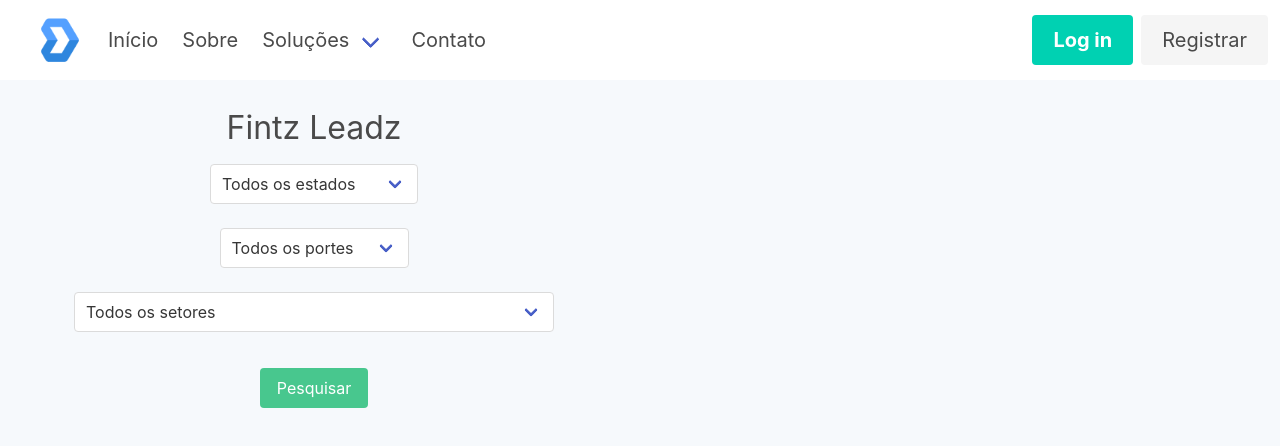
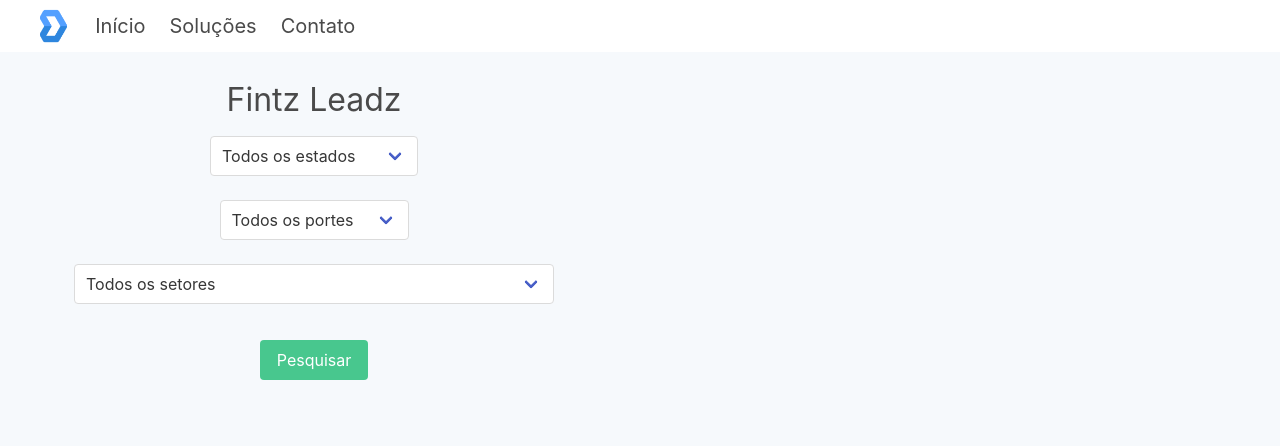
Before and after one commit to thefintz/Leadz, a React (Create React App) app: page / in a window 1280 px wide. Shown: the top 446 px of the page. Built offline with nearby package versions, Linux system fonts and the light colour scheme.

Commit message:
now navbar properly collapses

```diff
--- a/src/components/Navbar.js
+++ b/src/components/Navbar.js
@@ -1,8 +1,8 @@
 const Navbar = () => {
-  return <nav class="navbar pl-5" style={{ height: "5rem" }} role="navigation" aria-label="main navigation">
+  return <nav class="navbar pl-5" role="navigation" aria-label="main navigation">
   <div class="navbar-brand">
     <a class="navbar-item" href="https://fintz.com.br">
-      <img src="./icon.png" style={{ minHeight: "3rem" }}/>
+      <img src="./icon.png" style={{minHeight:"2.2rem"}}/>
     </a>
 
     <a role="button" class="navbar-burger" aria-label="menu" aria-expanded="false" data-target="navbarBasicExample">
@@ -15,55 +15,59 @@
   <div id="navbarBasicExample" class="navbar-menu">
     <div class="navbar-start">
 
-      <a class="navbar-item is-size-5">
+      <a class="navbar-item is-size-5" href="https://fintz.com.br">
         Início
       </a>
 
-      <a class="navbar-item is-size-5">
-        Sobre
+      <a class="navbar-item is-size-5" href="https://fintz.com.br/#/produtos">
+        Soluções
       </a>
 
-      <div class="navbar-item has-dropdown is-hoverable is-size-5">
-        <a class="navbar-link is-size-5">
-          Soluções
-        </a>
-
-        <div class="navbar-dropdown is-size-5">
-          <a class="navbar-item is-size-5">
-            Fundos
-          </a>
-          <a class="navbar-item is-size-5">
-            Futuros
-          </a>
-          <a class="navbar-item is-size-5">
-            Debêntures
-          </a>
-          <hr class="navbar-divider"/>
-          <a class="navbar-item is-size-5">
-            CRIs
-          </a>
-        </div>
-      </div>
-
-      <a class="navbar-item is-size-5">
+      <a class="navbar-item is-size-5" href="https://fintz.com.br/#/contato">
         Contato
       </a>
     </div>
 
-    <div class="navbar-end">
+    {/* <div class="navbar-end">
       <div class="navbar-item">
-        <div class="buttons">
-          <a class="button is-primary is-size-5">
-            <strong>Log in</strong>
-          </a>
-          <a class="button is-light is-size-5">
-            Registrar
-          </a>
-        </div>
+        <a class="button is-primary">
+          <strong>Log in</strong>
+        </a>
       </div>
-    </div>
+      <div class="navbar-item">
+        <a class="button is-light">
+          Registrar
+        </a>
+      </div>
+    </div> */}
   </div>
   </nav>
 }
 
+document.addEventListener('DOMContentLoaded', () => {
+
+  // Get all "navbar-burger" elements
+  const $navbarBurgers = Array.prototype.slice.call(document.querySelectorAll('.navbar-burger'), 0);
+
+  // Check if there are any navbar burgers
+  if ($navbarBurgers.length > 0) {
+
+    // Add a click event on each of them
+    $navbarBurgers.forEach( el => {
+      el.addEventListener('click', () => {
+
+        // Get the target from the "data-target" attribute
+        const target = el.dataset.target;
+        const $target = document.getElementById(target);
+
+        // Toggle the "is-active" class on both the "navbar-burger" and the "navbar-menu"
+        el.classList.toggle('is-active');
+        $target.classList.toggle('is-active');
+
+      });
+    });
+  }
+
+});
+
 export default Navbar
```
